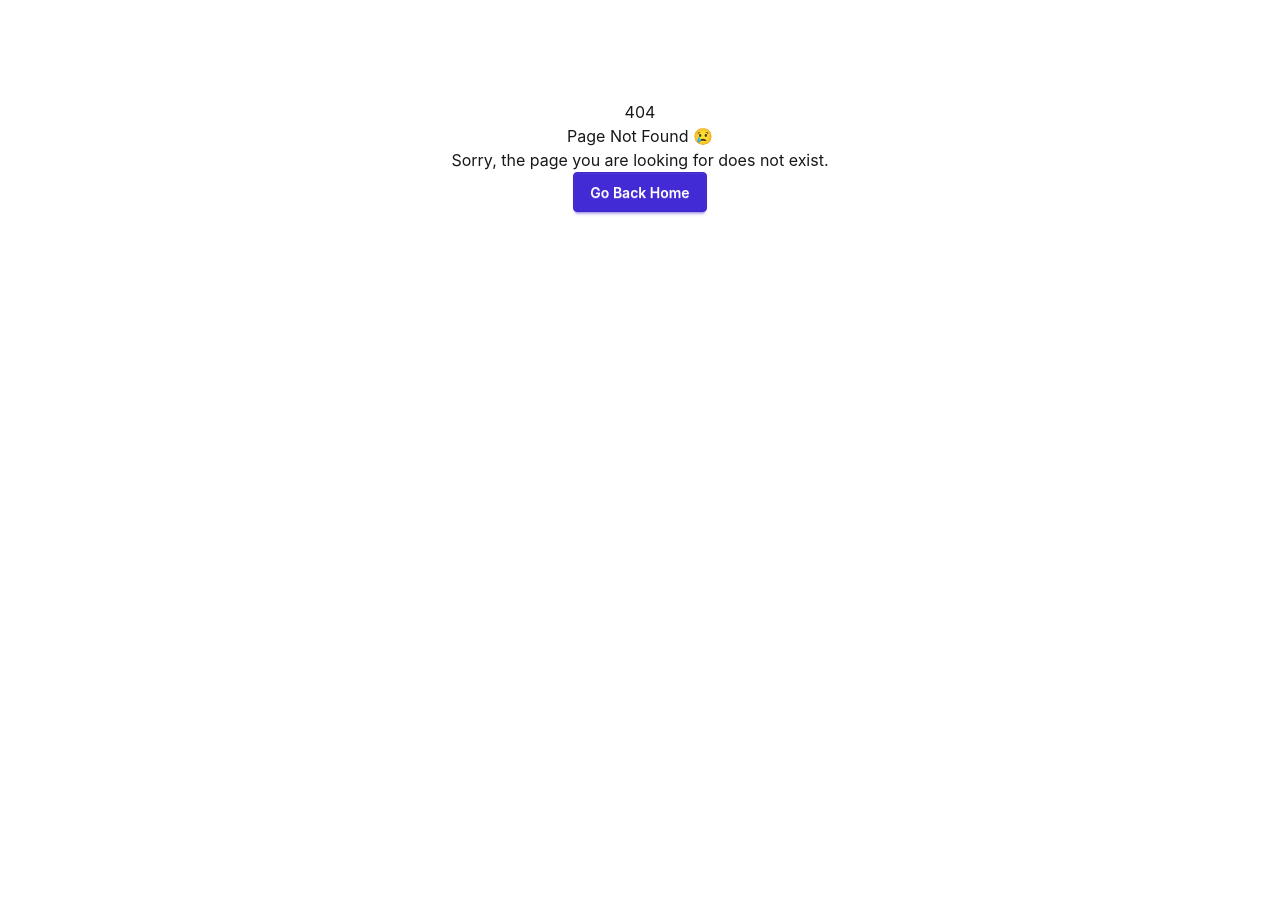
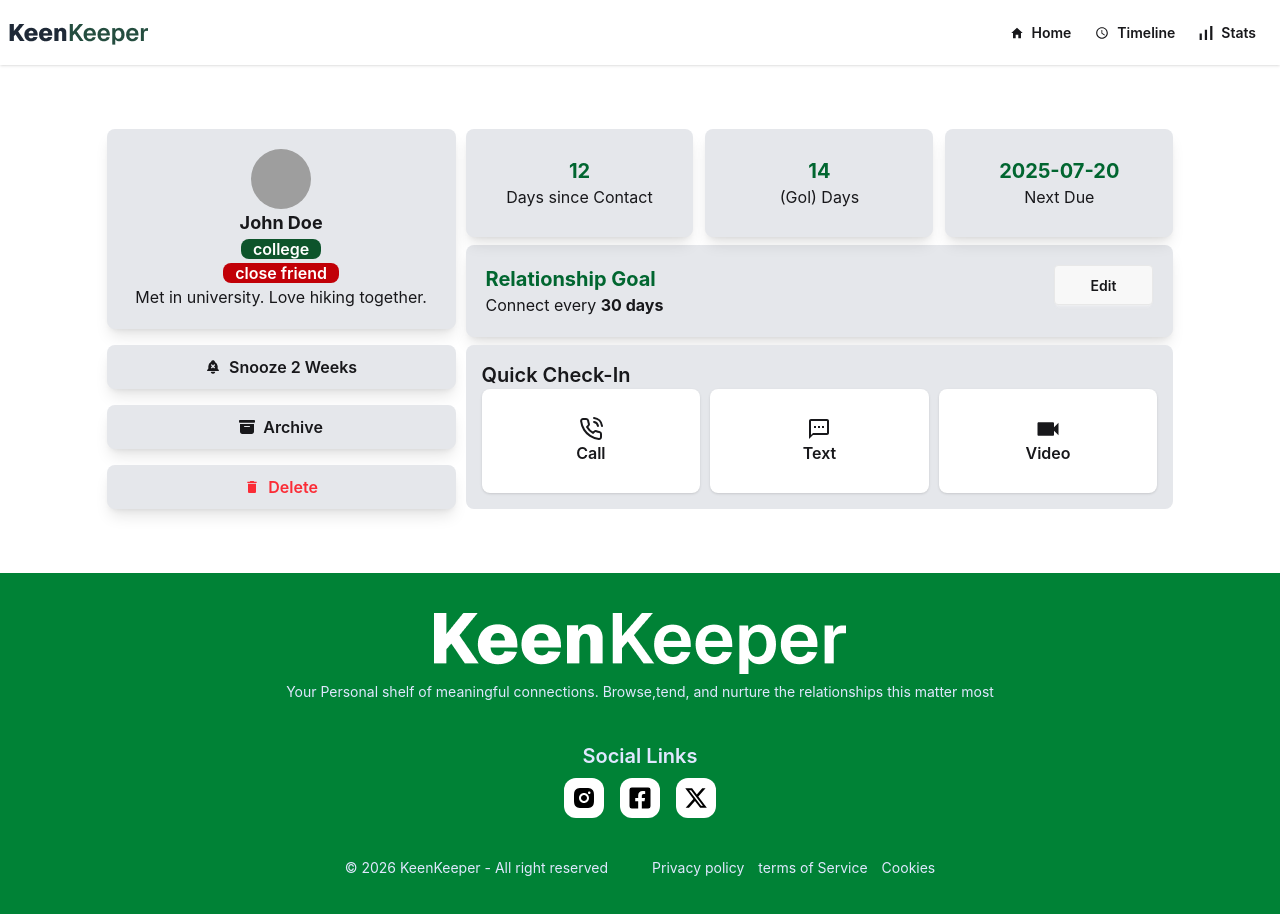
Before and after one commit to Arifuzzaman09/Keen-keeper-A7, a React (Vite) app: page /1 in a window 1280 px wide. Before the commit this address had no page. Shown: the top 914 px of the page. Before the commit the page ends 800 px from the top, so only its background shows below. Built offline with nearby package versions, Linux system fonts and the light colour scheme; grey boxes are pictures that could not be loaded.

Commit message:
added details page

```diff
--- a/src/components/HomePage/Carts.jsx
+++ b/src/components/HomePage/Carts.jsx
@@ -28,4 +28,4 @@
     );
 };
 
-export default Carts; <h3>Your Friends</h3>
+export default Carts;
--- /dev/null
+++ b/src/components/router/Routes.jsx
@@ -0,0 +1,33 @@
+import { createBrowserRouter } from "react-router";
+import RootLoyout from "../../Layout/RootLoyout";
+import HomePage from "../../pages/homepage/HomePage";
+import NotFound from "../../pages/Notfound/NotFound";
+import AppDetails from "../../pages/appdetails/AppDetails";
+
+export const router = createBrowserRouter(
+  [
+    {
+      path:"/",
+      element: <RootLoyout></RootLoyout>,
+      children:[
+      {
+        path:"/",
+        element: <HomePage></HomePage>
+      },
+      {
+        path:"/:id",
+        element:<AppDetails></AppDetails>
+      },
+      {
+        path:"/timeline",
+        element: <h2>timeline</h2>
+      },
+      {
+        path:"/stats",
+        element: <h2>Stats</h2>
+      }
+      ],
+      errorElement: <NotFound></NotFound>
+    }
+  ]
+)
--- a/src/components/ui/FriendCarts.jsx
+++ b/src/components/ui/FriendCarts.jsx
@@ -1,8 +1,9 @@
 import React from 'react';
+import { Link } from 'react-router';
 
 const FriendCarts = ({ cart }) => {
     return (
-        <div className='bg-gray-200 p-5 rounded-lg'>
+        <Link to={`/${cart.id}`} className='bg-gray-200 p-5 rounded-lg'>
             <img src={cart.picture} alt="" className='w-[60px] h-[60px] mx-auto rounded-full' />
             <h2 className='text-lg font-bold'>{cart.name}</h2>
             <p>{cart.days_since_contact}d ago</p>
@@ -11,7 +12,7 @@
                     <span className={`${tag === "office" ? "bg-green-300 text-green-900 font-semibold px-3 rounded-lg" : ""} ${tag === "friend" ? "bg-yellow-300 text-green-900 font-semibold px-3 rounded-lg" : ""} ${tag === "college" ? "bg-green-900 text-white font-semibold px-3 rounded-lg" : ""} ${tag === "close friend" ? "bg-red-700 text-white font-semibold px-3 rounded-lg" : ""} ${tag === "school" ? "bg-green-900 text-white font-semibold px-3 rounded-lg" : ""}`}>{tag}</span>
                 </div>)
             }
-        </div>)
+        </Link>)
 
 };
 
--- a/src/main.jsx
+++ b/src/main.jsx
@@ -1,34 +1,13 @@
 import { StrictMode } from 'react'
 import { createRoot } from 'react-dom/client'
-import { createBrowserRouter } from 'react-router'
+
 import { RouterProvider } from 'react-router/dom'
 import RootLoyout from './Layout/RootLoyout'
 import "./index.css"
 import NotFound from './pages/Notfound/NotFound'
 import HomePage from './pages/homepage/HomePage'
-const router = createBrowserRouter(
-  [
-    {
-      path:"/",
-      element: <RootLoyout></RootLoyout>,
-      children:[
-      {
-        path:"/",
-        element: <HomePage></HomePage>
-      },
-      {
-        path:"/timeline",
-        element: <h2>timeline</h2>
-      },
-      {
-        path:"/stats",
-        element: <h2>Stats</h2>
-      }
-      ],
-      errorElement: <NotFound></NotFound>
-    }
-  ]
-)
+import { router } from './components/router/Routes'
+
 
 createRoot(document.getElementById('root')).render(
   <StrictMode>
--- /dev/null
+++ b/src/pages/appdetails/AppDetails.jsx
@@ -0,0 +1,99 @@
+import React, { use } from 'react';
+import { BsArchiveFill } from 'react-icons/bs';
+import { FiPhoneCall } from 'react-icons/fi';
+import { IoMdVideocam } from 'react-icons/io';
+import { MdDelete, MdOutlineTextsms, MdOutlineVideocam } from 'react-icons/md';
+import { TbBellXFilled } from 'react-icons/tb';
+import { useParams } from 'react-router';
+const friendPromise = fetch("/data.json")
+    .then((res) => res.json())
+
+const AppDetails = () => {
+    const details = use(friendPromise)
+
+    const { id } = useParams()
+
+    const detailsData = details.find((detail) => detail.id == id)
+
+    return (
+        <div className='w-10/12 mx-auto my-16'>
+            <div className='grid grid-cols-12 gap-2.5'>
+                <div className='col-span-4 text-center '>
+                    <div className='bg-gray-200 p-5 rounded-lg shadow-lg'>
+                        <img src={detailsData.picture} alt="" className='w-[60px] h-[60px] mx-auto rounded-full' />
+                        <h2 className='text-lg font-bold'>{detailsData.name}</h2>
+
+                        {
+                            detailsData.tags.map((tag, ind) => <div key={ind}>
+                                <span className={`${tag === "office" ? "bg-green-300 text-green-900 font-semibold px-3 rounded-lg" : ""} ${tag === "friend" ? "bg-yellow-300 text-green-900 font-semibold px-3 rounded-lg" : ""} ${tag === "college" ? "bg-green-900 text-white font-semibold px-3 rounded-lg" : ""} ${tag === "close friend" ? "bg-red-700 text-white font-semibold px-3 rounded-lg" : ""} ${tag === "school" ? "bg-green-900 text-white font-semibold px-3 rounded-lg" : ""}`}>{tag}</span>
+
+                            </div>)
+                        }
+                        <p>{detailsData.bio}</p>
+                    </div>
+                    <div className='space-y-4'>
+                        <div className='bg-gray-200 p-2.5 flex justify-center items-center gap-2 font-semibold rounded-lg my-4 shadow-lg '>
+                            <TbBellXFilled />
+                            <a href="">Snooze 2 Weeks</a>
+                        </div>
+                        <div className='bg-gray-200 p-2.5 flex justify-center items-center gap-2 font-semibold rounded-lg shadow-lg '>
+                            <BsArchiveFill />
+                            <a href="">Archive</a>
+                        </div>
+                        <div className='bg-gray-200 p-2.5 flex justify-center items-center gap-2 font-semibold rounded-lg shadow-lg text-red-500'>
+                            <MdDelete />
+                            <a href="">Delete</a>
+                        </div>
+                    </div>
+
+
+                </div>
+                <div className='col-span-8'>
+                    <div className='grid grid-cols-3 gap-3'>
+                        <div className='text-center shadow-lg bg-gray-200 p-7 rounded-lg'>
+                            <h3 className='text-xl font-bold text-green-800'>{detailsData.days_since_contact}</h3>
+                            <p> Days since Contact </p>
+                        </div>
+                        <div className='text-center shadow-lg bg-gray-200 p-7 rounded-lg'>
+                            <h3 className='text-xl font-bold text-green-800'>{detailsData.goal}</h3>
+                            <p> (Gol) Days  </p>
+                        </div>
+                        <div className='text-center shadow-lg bg-gray-200 p-7 rounded-lg'>
+                            <h3 className='text-xl font-bold text-green-800'>{detailsData.next_due_date}</h3>
+                            <p> Next Due </p>
+                        </div>
+                    </div>
+                    <div className='flex justify-between bg-gray-200 shadow-lg p-5 my-2 rounded-lg'>
+                        <div className=''>
+                            <h4 className='text-xl font-bold text-green-800'>Relationship Goal</h4>
+                            <p>Connect every <span className=' font-bold'>30 days</span></p>
+                        </div>
+                        <button className='btn px-9'>Edit</button>
+                    </div>
+
+                    <div className='bg-gray-200 p-4 rounded-lg'>
+                        <h4 className='text-xl font-semibold'>Quick Check-In</h4>
+                        <div className='grid lg:grid-cols-3 gap-2.5'>
+                             <div className='bg-white text-center rounded-lg shadow-sm p-7  '>
+                                   <FiPhoneCall className='mx-auto text-2xl font-bold' />
+                                   <p className='font-semibold'>Call</p>
+                             </div>
+                             <div className='bg-white text-center rounded-lg shadow-sm p-7  '>
+                                   <MdOutlineTextsms className='mx-auto text-2xl font-bold' />
+                                   <p className='font-semibold'>Text</p>
+                             </div>
+                             <div className='bg-white text-center rounded-lg shadow-sm p-7  '>
+                                   <IoMdVideocam className='mx-auto text-2xl font-bold' />
+                                   <p className='font-semibold'>Video</p>
+                             </div>
+                        </div>
+                    </div>
+                </div>
+
+
+            </div>
+        </div>
+    );
+};
+
+export default AppDetails;
```
